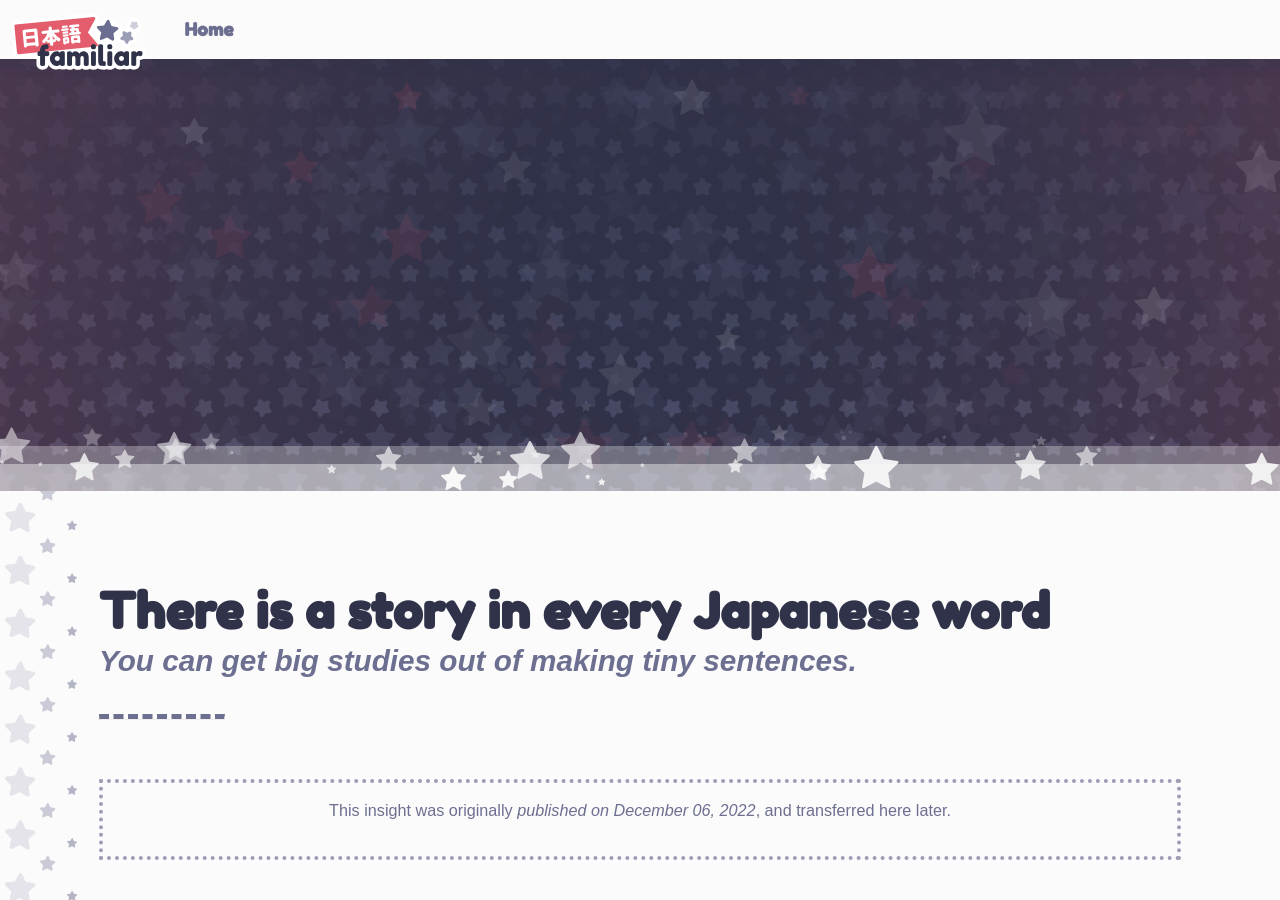
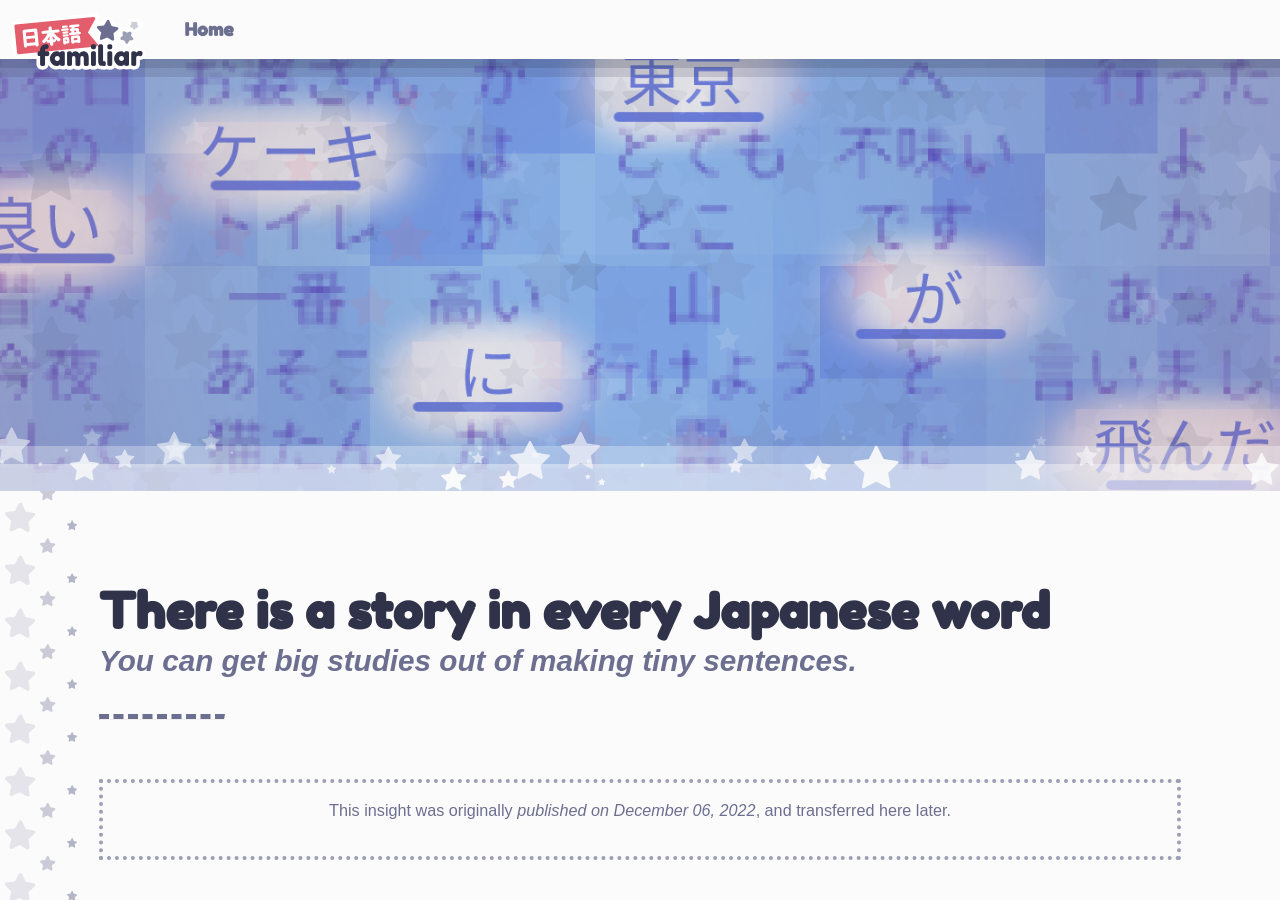
Before and after one commit to NihongoFamiliar/NihongoFamiliar.github.io, a Jekyll site: the page built from _posts/2022-12-06-there-is-a-story-in-every-japanese-word.html, in a window 1280 px wide and 900 px high. Built offline with Jekyll 4.4.1, drawn with Linux system fonts in a browser that asks for light colours; some web fonts are replaced.

Commit message:
Update post.html

```diff
--- a/_layouts/post.html
+++ b/_layouts/post.html
@@ -3,7 +3,7 @@ layout: default
 ---
 
 <figure id="hero" aria-hidden="true">
-{% if post.hero_src %}
+{% if page.hero_src %}
 	<img src={{page.hero_src}}>
 {% else %}
 	<img src="/assets/images/foundation/default-hero.png">
```
